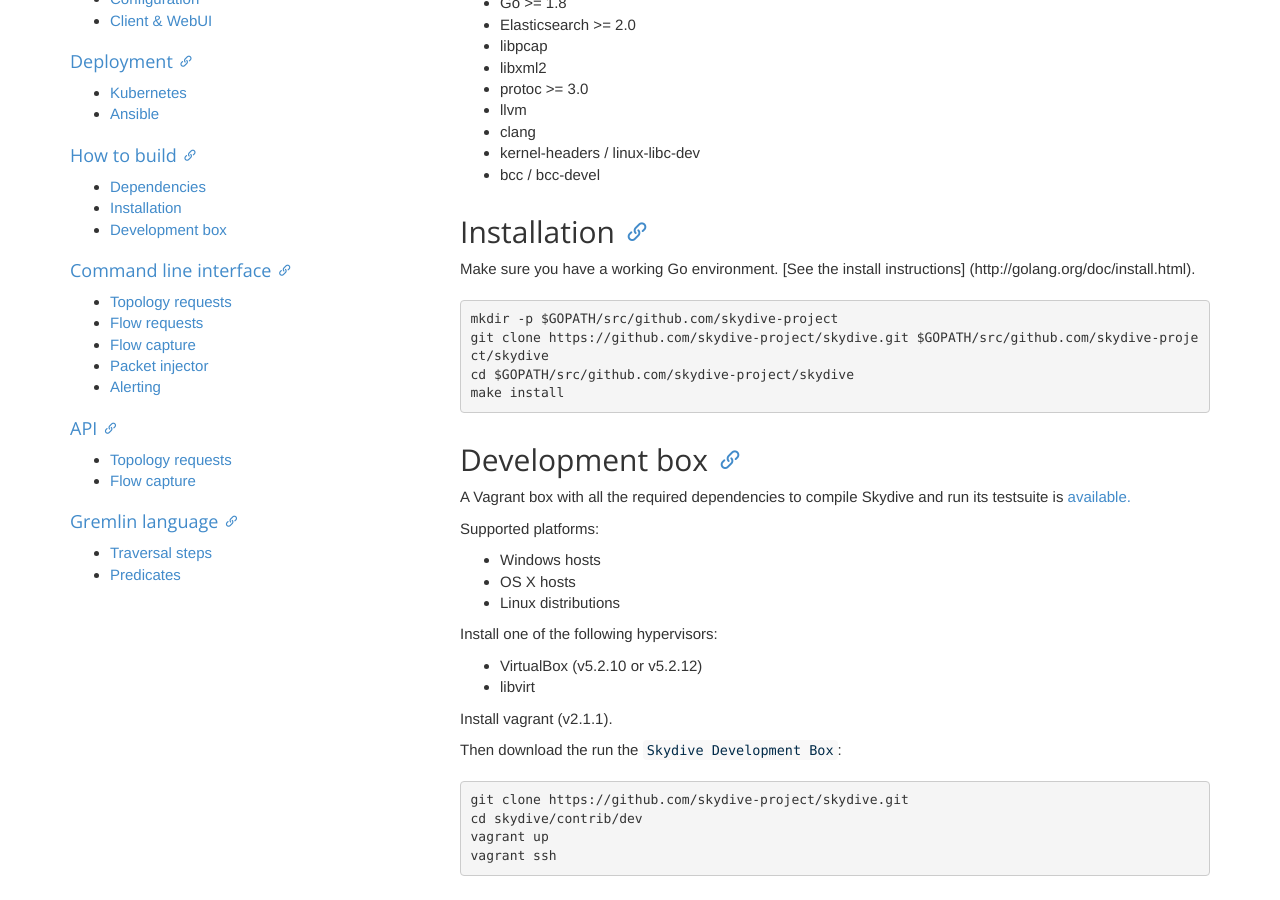
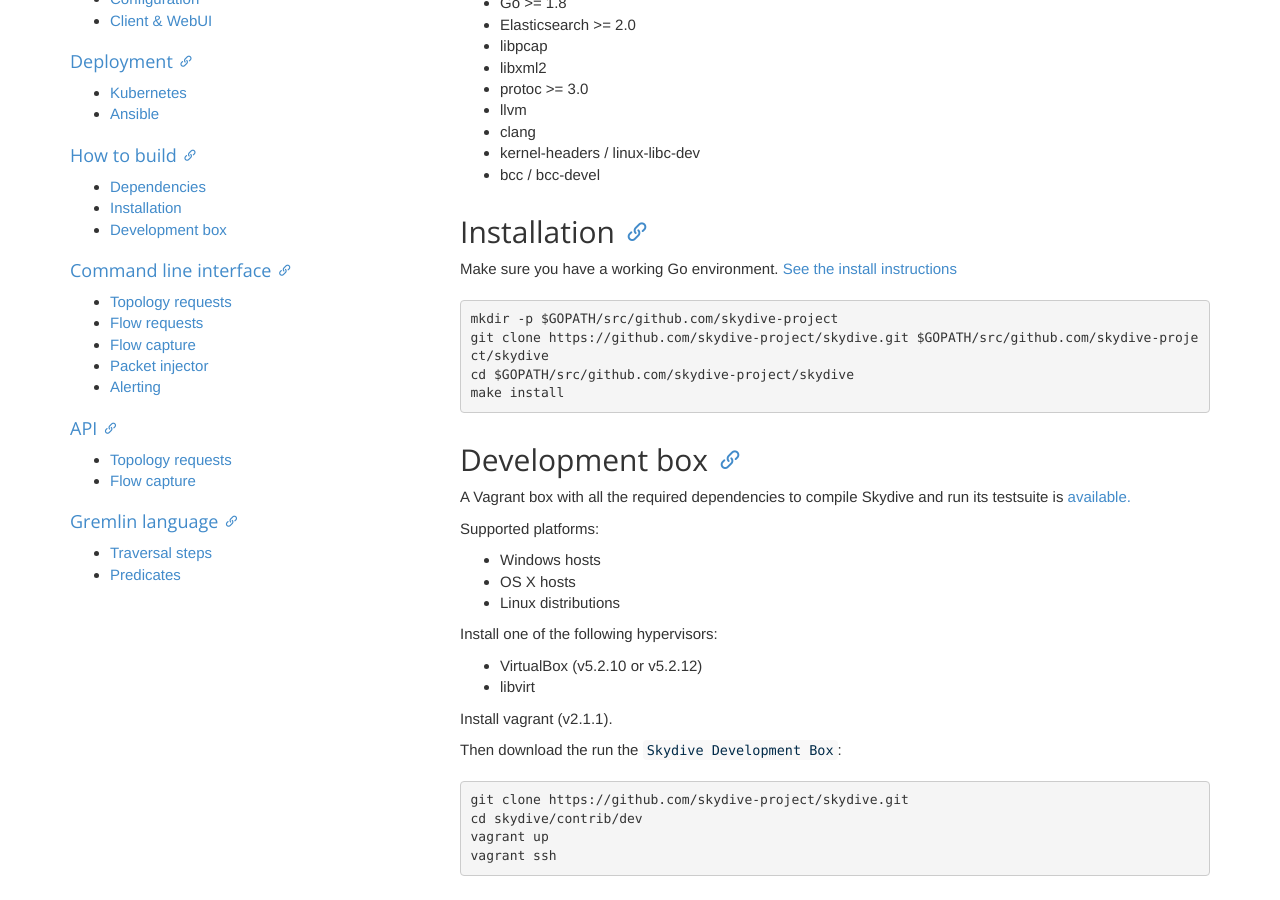
Before and after one commit to skydive-project/skydive.network, a Jekyll site: the page built from documentation/build.md, in a window 1280 px wide and 900 px high, scrolled down 432 px. Built offline with Jekyll 4.4.1, drawn with Linux system fonts in a browser that asks for light colours; nearby versions of some CDN libraries; some of the changed lines change nothing that is shown.

Commit message:
correct the url of go install page

```diff
--- a/documentation/build.md
+++ b/documentation/build.md
@@ -24,8 +24,10 @@
 
 ## Installation
 
-Make sure you have a working Go environment. [See the install instructions]
-(http://golang.org/doc/install.html).
+Make sure you have a working Go environment.
+<a href="http://golang.org/doc/install.html" target="_blank">
+ See the install instructions
+</a>
 
 {% highlight shell %}
 mkdir -p $GOPATH/src/github.com/skydive-project
```
